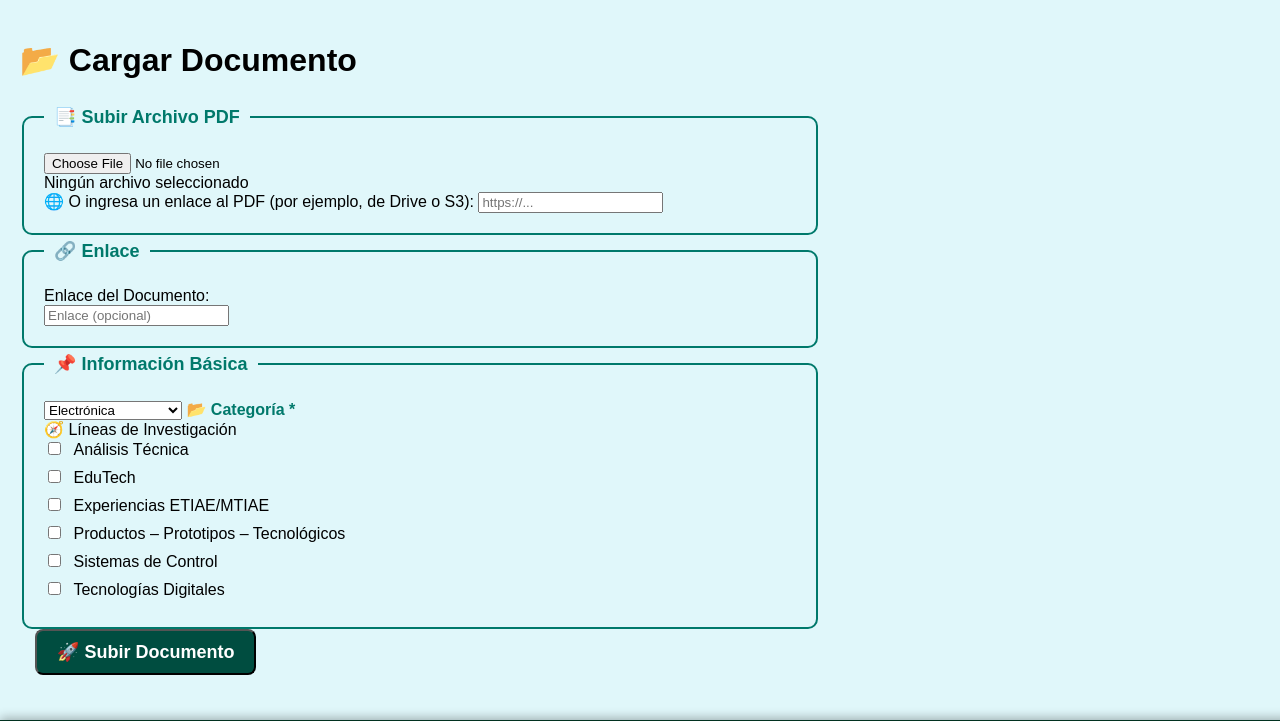
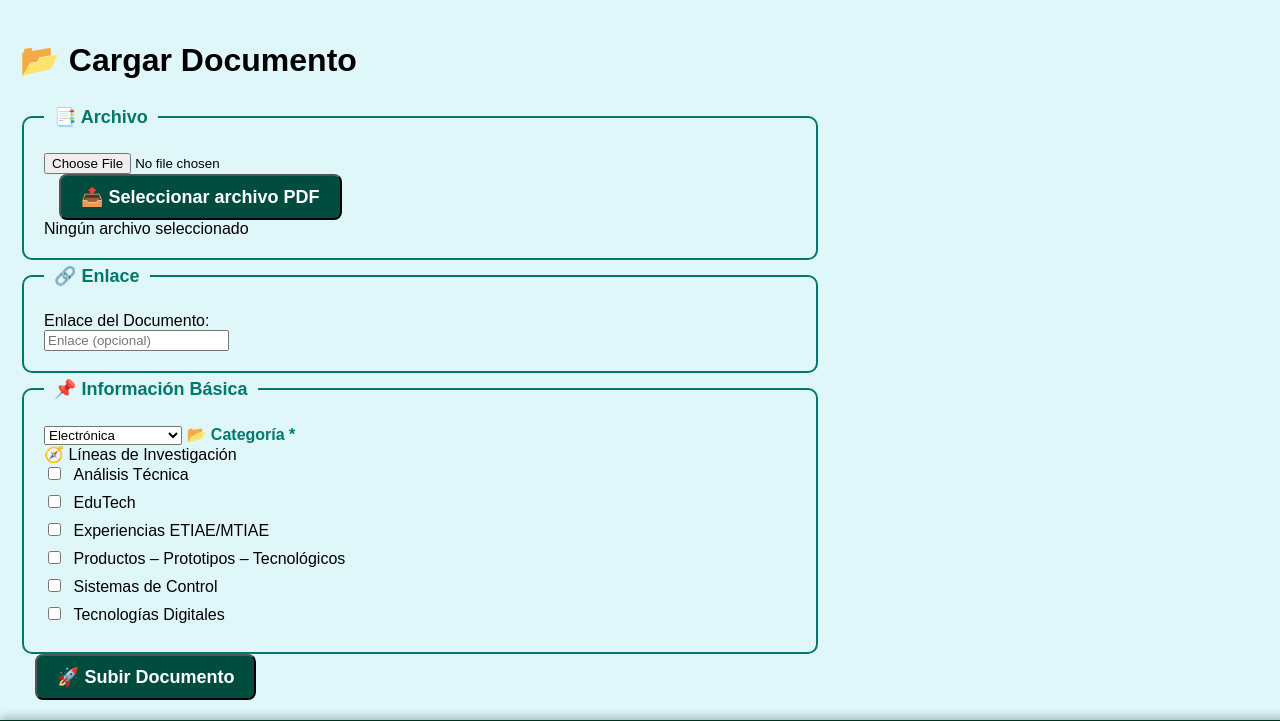
Before and after one commit to DiegoSuarez01/repositorio, a Django app: page /crear/ in a window 1280 px wide. Shown: the top 721 px of the page. Run offline with Django 5.2, Linux system fonts and the light colour scheme; data comes from the database, SQL or seed files in the repository; both versions use the stored data as it was before the commit.

Commit message:
cambios enlace

```diff
--- a/repositorio/forms.py
+++ b/repositorio/forms.py
@@ -25,7 +25,7 @@
     )
     class Meta:
         model = Documento
-        fields = ['archivo', 'enlace_archivo', 'titulo', 'autor','publicacion', 'unidad_patrocinante' ,'palabras_clave', 'metodologia',
+        fields = ['archivo', 'titulo', 'autor','publicacion', 'unidad_patrocinante' ,'palabras_clave', 'metodologia',
                   'descripcion', 'fuentes', 'conclusiones','contenidos', 'director', 'enlace', 'categoria','lineas_investigacion']
 
         widgets = {
@@ -41,7 +41,7 @@
             'conclusiones': forms.Textarea(attrs={'class': 'form-control', 'rows': 3, 'placeholder': 'Conclusiones (opcional)'}),
             'director': forms.TextInput(attrs={'class': 'form-control', 'placeholder': 'Director (opcional)'}),
             'archivo': forms.ClearableFileInput(attrs={'class': 'form-control'}),
-            'enlace_archivo' : forms.URLInput(attrs={'class': 'form-control', 'placeholder': 'https://...'}),
+
             'enlace': forms.URLInput(attrs={'class': 'form-control', 'placeholder': 'Enlace (opcional)'}),
             'categoria': forms.Select(attrs={'class': 'form-control'}),
             'lineas_investigacion': forms.CheckboxSelectMultiple(),
--- a/repositorio/models.py
+++ b/repositorio/models.py
@@ -40,7 +40,6 @@
     fuentes = models.TextField(blank=True, null=True)
     enlace = models.URLField(blank=True, null=True)
     archivo = models.FileField(upload_to='documentos/', max_length=255, blank=True, null=True)
-    enlace_archivo = models.URLField("Enlace al PDF (drive)", blank=True, null=True)
     año = models.CharField(max_length=4, blank=True, null=True)
     categoria = models.CharField(max_length=50, choices=CATEGORIAS, default='electronica')
 
--- a/repositorio/templates/documento_form.html
+++ b/repositorio/templates/documento_form.html
@@ -28,20 +28,18 @@
 
                 <!-- 🔹 Sección de Archivo -->
                 <fieldset class="mb-4">
-                    <legend class="fw-bold text-primary">📑 Subir Archivo PDF</legend>
+                    <legend class="fw-bold text-primary">📑 Archivo</legend>
                     <div class="archivo-upload">
 
-                        <!-- Campo para subir el archivo -->
-                        <input type="file" id="archivo" name="archivo" accept="application/pdf"
-                               class="form-control mb-2" onchange="mostrarNombreArchivo(this)">
+                        <!-- ✅ Input real oculto con name e id -->
+                        <input type="file" name="archivo" id="archivo" class="d-none" accept=".pdf" onchange="mostrarNombreArchivo(this)" required>
 
-                        <!-- Nombre del archivo seleccionado -->
-                        <div id="archivo-nombre" class="text-secondary fst-italic mb-3">Ningún archivo seleccionado</div>
-
-                        <!-- Campo alternativo: Enlace al archivo -->
-                        <label for="id_enlace_archivo" class="fw-bold text-success">🌐 O ingresa un enlace al PDF (por ejemplo, de Drive o S3):</label>
-                        <input type="url" id="id_enlace_archivo" name="enlace_archivo" placeholder="https://..." class="form-control">
-
+                        <!-- ✅ Botón estilizado que abre el input oculto -->
+                        <button type="button" class="btn btn-outline-success w-100 py-3 rounded-4 fw-bold shadow-sm" onclick="document.getElementById('archivo').click()">
+                            📤 Seleccionar archivo PDF
+                        </button>
+                        <!-- ✅ Nombre del archivo -->
+                        <div id="archivo-nombre" class="mt-2 text-secondary fst-italic">Ningún archivo seleccionado</div>
                     </div>
                 </fieldset>
 
--- a/repositorio/views.py
+++ b/repositorio/views.py
@@ -262,9 +262,9 @@
                 print("❌ Error descargando archivo desde S3:", e)
 
         # 🌐 Si no hay archivo subido, pero sí un enlace manual
-        elif documento.enlace_archivo:
+        elif documento.enlace:
             try:
-                response = requests.get(documento.enlace_archivo)
+                response = requests.get(documento.enlace)
                 if response.status_code == 200:
                     with tempfile.NamedTemporaryFile(delete=False, suffix=".pdf") as tmp_file:
                         tmp_file.write(response.content)
```
Also changed, not shown: TrabajosdegradoCyT.db, repositorio/migrations/0022_remove_documento_enlace_archivo.py (added).
